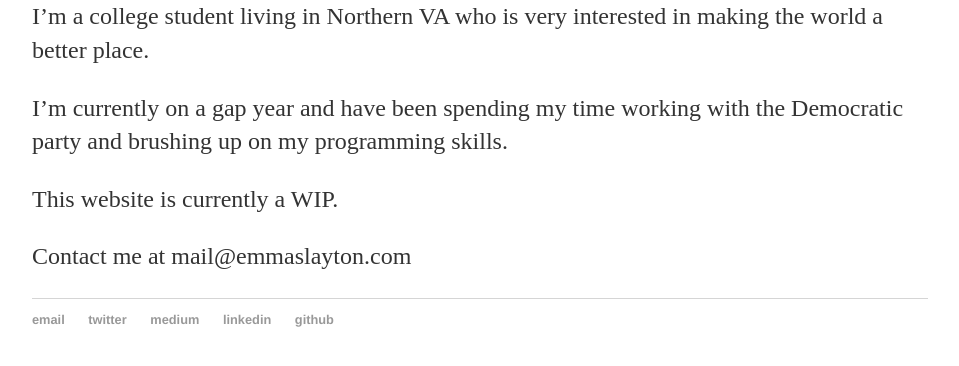
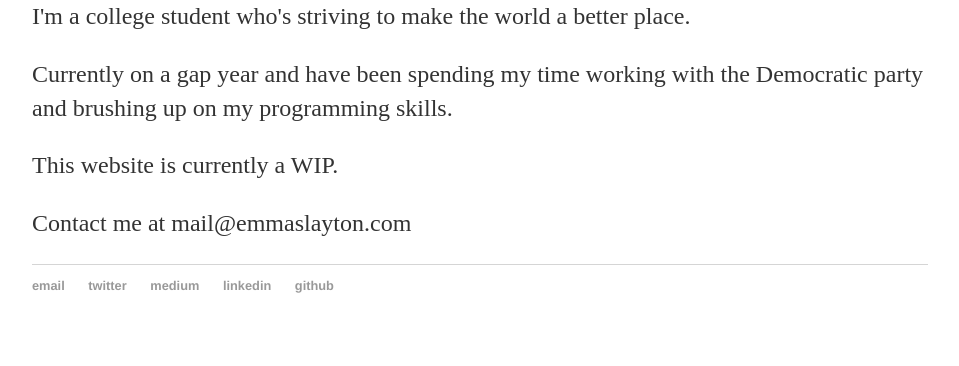
Before and after one commit to emmaslayton/emmaslayton.github.io, a Jekyll site: the page built from about/index.html, in a window 1280 px wide, cut to the strip 525-912 px from the top of the page. Shown: the top 366 px of the strip, without its empty margins (160-1119 px from the left). Built offline with Jekyll 4.4.1, drawn with Linux system fonts in a browser that asks for light colours.

Commit message:
Update index.html

```diff
--- a/about/index.html
+++ b/about/index.html
@@ -5,8 +5,8 @@ title: About me
 <div class="blurb">
 	<h1>Hey there, I'm Emma Slayton!</h1>
 	<p><center><img src="http://68.media.tumblr.com/24b552ee341f9d377b8bdda6af957a5c/tumblr_inline_oi1f79Pom71s1qzmf_500.jpg"></center></p>
-	<p> I’m a college student living in Northern VA who is very interested in making the world a better place.</p>
-<p>I’m currently on a gap year and have been spending my time working with the Democratic party and brushing up on my programming skills.</p>
+	<p> I'm a college student who's striving to make the world a better place.</p>
+<p>Currently on a gap year and have been spending my time working with the Democratic party and brushing up on my programming skills.</p>
 	<p> This website is currently a WIP. </p>
 <p>Contact me at mail@emmaslayton.com</p>
 </div><!-- /.blurb -->
```
